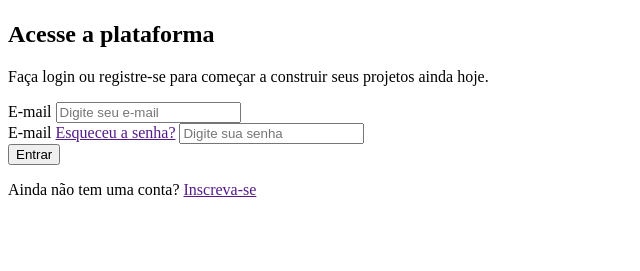
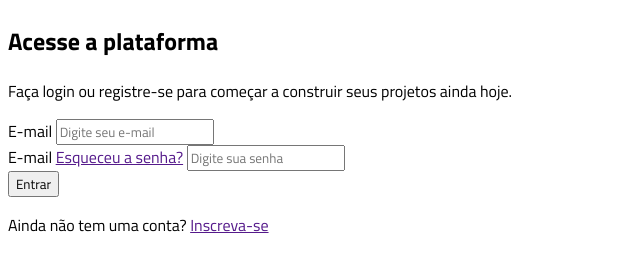
Before and after one commit to gustavomello-21/vertigo, a plain HTML site: page index.html in a window 1280 px wide. Shown: the part 79-350 px from the top of the page, without its empty margins (0-640 px from the left). Drawn offline with Linux system fonts and the light colour scheme.

Commit message:
fonte da pagina

```diff
--- a/index.html
+++ b/index.html
@@ -4,6 +4,9 @@
   <meta charset="UTF-8">
   <meta name="viewport" content="width=device-width, initial-scale=1.0">
   <link rel="stylesheet" href="style.css">
+  <link rel="preconnect" href="https://fonts.googleapis.com">
+  <link rel="preconnect" href="https://fonts.gstatic.com" crossorigin>
+  <link href="https://fonts.googleapis.com/css2?family=Titillium+Web:wght@400;600;700&display=swap" rel="stylesheet">
   <title>Vertigo</title>
 </head>
 <body>
@@ -40,8 +43,3 @@
   </main>
 </body>
 </html>
-
-
-<!--
-  Mobile first
- -->
--- a/style.css
+++ b/style.css
@@ -0,0 +1,3 @@
+* {
+  font-family: 'Titillium Web', sans-serif;
+}
```
